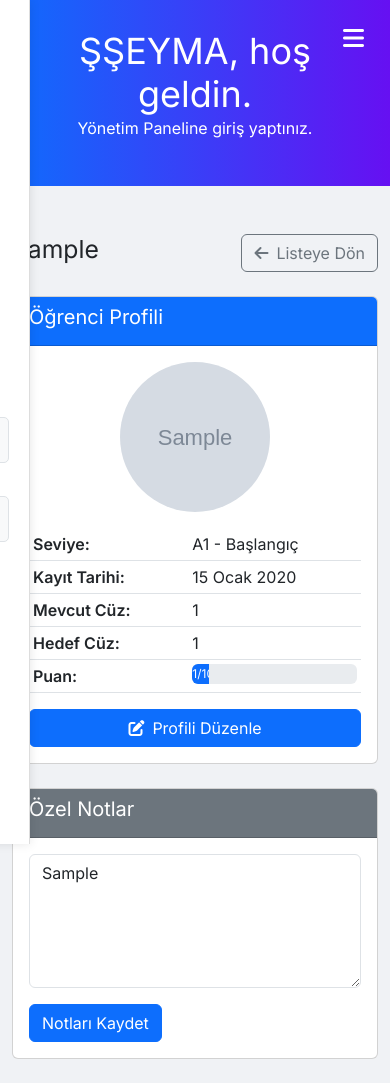
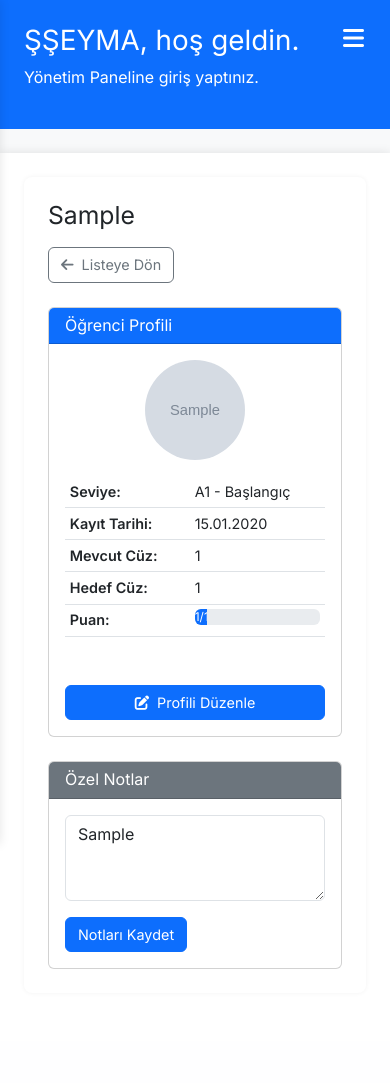
Before and after one commit to ugurtr-cmd/django-project-web, a Django app: page /admin-paneli/ogrenci/detay/1/ in a window 390 px wide. After the commit the page ends 969 px from the top, so only its background shows below. Run offline with Django 5.2, Linux system fonts and the light colour scheme; a user stored in the database is signed in; tables that the repository leaves empty hold one stand-in row (values such as "Sample post"); grey boxes marked "Sample" are stand-in pictures.

Commit message:
Update ogrenci_detay.html

```diff
--- a/mainproject/templates/ogrenci_detay.html
+++ b/mainproject/templates/ogrenci_detay.html
@@ -1,37 +1,37 @@
 {% extends "layout_admin.html" %}
 {% load static %}
 
-{% block css_file %} <link rel="stylesheet" href="{% static 'mainproject/css/admin.css' %}">{% endblock css_file %}
-
+{% block title %}{{ ogrenci.ad_soyad }} | Öğrenci Detay{% endblock %}
 {% block content %}
-
-<div class="container py-4">
-    <div class="d-flex justify-content-between align-items-center mb-4">
-        <h2>{{ ogrenci.ad_soyad }}</h2>
+    <!-- Main Content -->
+    <div class="main-panel">
+        <div class="section-box">
+            <div class="d-flex flex-column flex-md-row justify-content-between align-items-start align-items-md-center mb-4">
+                <h2 class="mb-3 mb-md-0">{{ ogrenci.ad_soyad }}</h2>
                 <a href="{% url 'ogrenci_listesi' %}" class="btn btn-outline-secondary">
                     <i class="fas fa-arrow-left me-2"></i>Listeye Dön
                 </a>
             </div>
 
-    <div class="row">
+            <div class="row g-4">
                 <!-- Sol Panel - Öğrenci Bilgileri -->
-        <div class="col-md-4">
-            <div class="card mb-4">
+                <div class="col-lg-4">
+                    <div class="card h-100">
                         <div class="card-header bg-primary text-white">
-                    <h5>Öğrenci Profili</h5>
+                            <h5 class="mb-0">Öğrenci Profili</h5>
                         </div>
-                <div class="card-body">
+                        <div class="card-body d-flex flex-column">
                             {% if ogrenci.profil_foto %}
-                    <img src="{{ ogrenci.profil_foto.url }}" class="rounded-circle mb-3 d-block mx-auto" width="150" height="150">
+                            <img src="{{ ogrenci.profil_foto.url }}" class="rounded-circle mb-3 mx-auto" style="width:150px;height:150px;object-fit:cover;">
                             {% else %}
                             <div class="bg-light rounded-circle mb-3 d-flex align-items-center justify-content-center mx-auto" style="width:150px;height:150px;">
                                 <i class="fas fa-user fa-3x text-muted"></i>
                             </div>
                             {% endif %}
 
-                    <table class="table table-sm">
+                            <table class="table table-sm mb-4">
                                 <tr><th>Seviye:</th><td>{{ ogrenci.get_seviye_display }}</td></tr>
-                        <tr><th>Kayıt Tarihi:</th><td>{{ ogrenci.kayit_tarihi }}</td></tr>
+                                <tr><th>Kayıt Tarihi:</th><td>{{ ogrenci.kayit_tarihi|date:"d.m.Y" }}</td></tr>
                                 <tr><th>Mevcut Cüz:</th><td>{{ ogrenci.mevcut_cuz }}</td></tr>
                                 <tr><th>Hedef Cüz:</th><td>{{ ogrenci.hedef_cuz }}</td></tr>
                                 <tr><th>Puan:</th><td>
@@ -47,7 +47,7 @@
                                 </td></tr>
                             </table>
 
-                    <a href="{% url 'ogrenci_duzenle' ogrenci.id %}" class="btn btn-primary w-100">
+                            <a href="{% url 'ogrenci_duzenle' ogrenci.id %}" class="btn btn-primary mt-auto">
                                 <i class="fas fa-edit me-2"></i>Profili Düzenle
                             </a>
                         </div>
@@ -55,26 +55,60 @@
                 </div>
 
                 <!-- Sağ Panel - Özel Notlar -->
-        <div class="col-md-8">
-            <div class="card">
+                <div class="col-lg-8">
+                    <div class="card h-100">
                         <div class="card-header bg-secondary text-white">
-                    <h5>Özel Notlar</h5>
+                            <h5 class="mb-0">Özel Notlar</h5>
                         </div>
-                <div class="card-body">
-                    <form method="POST" action="{% url 'ogrenci_not_ekle' ogrenci.id %}">
+                        <div class="card-body d-flex flex-column">
+                            <form method="POST" action="{% url 'ogrenci_not_ekle' ogrenci.id %}" class="flex-grow-1 d-flex flex-column">
                                 {% csrf_token %}
-                        <div class="mb-3">
-                            {% if ogrenci.ozel_notlar %}
-                                <textarea class="form-control" name="ozel_not" rows="5">{{ ogrenci.ozel_notlar }}</textarea>
-                            {% else %}
-                                <textarea class="form-control" name="ozel_not" rows="5" placeholder="Öğrenci hakkında notlarınızı buraya yazın..."></textarea>
-                            {% endif %}
+                                <div class="mb-3 flex-grow-1">
+                                    <textarea class="form-control h-100" name="ozel_not" placeholder="Öğrenci hakkında notlarınızı buraya yazın...">{% if ogrenci.ozel_notlar %}{{ ogrenci.ozel_notlar }}{% endif %}</textarea>
                                 </div>
-                        <button type="submit" class="btn btn-primary">Notları Kaydet</button>
+                                <button type="submit" class="btn btn-primary align-self-start">Notları Kaydet</button>
                             </form>
                         </div>
                     </div>
                 </div>
             </div>
         </div>
+    </div>
+
+    <style>
+        @media (max-width: 768px) {
+            .card {
+                margin-bottom: 1.5rem;
+            }
+
+            .progress {
+                height: 16px !important;
+            }
+
+            .card-header h5 {
+                font-size: 1.1rem;
+            }
+
+            .card-body img, .card-body div[style*="width:150px"] {
+                width: 100px !important;
+                height: 100px !important;
+            }
+        }
+
+        @media (max-width: 576px) {
+            .card-header h5 {
+                font-size: 1rem;
+            }
+
+            .table-sm td, .table-sm th {
+                padding: 0.3rem;
+                font-size: 0.9rem;
+            }
+
+            .btn {
+                padding: 0.375rem 0.75rem;
+                font-size: 0.9rem;
+            }
+        }
+    </style>
 {% endblock %}
```
Lines whose indentation alone changed are shown as unchanged.
